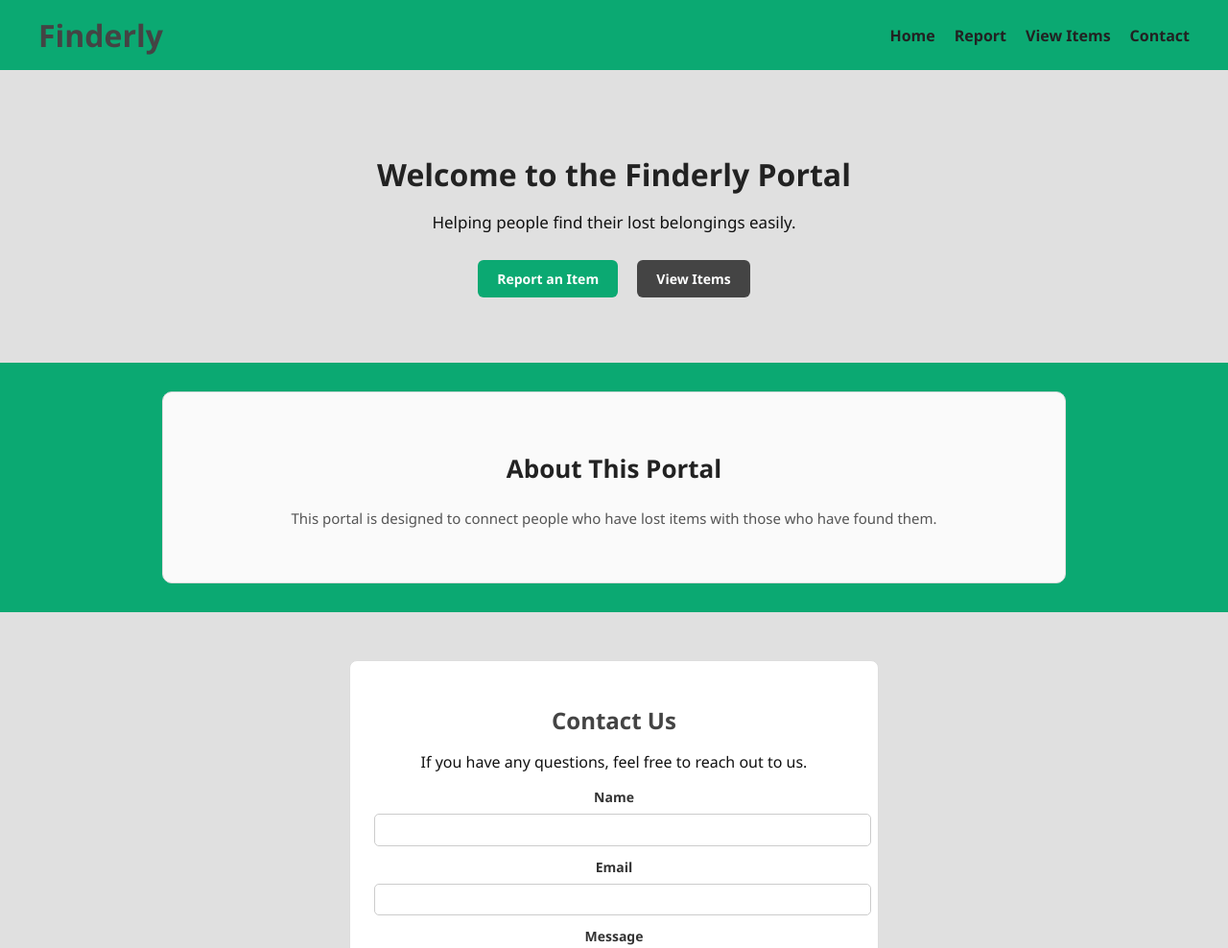
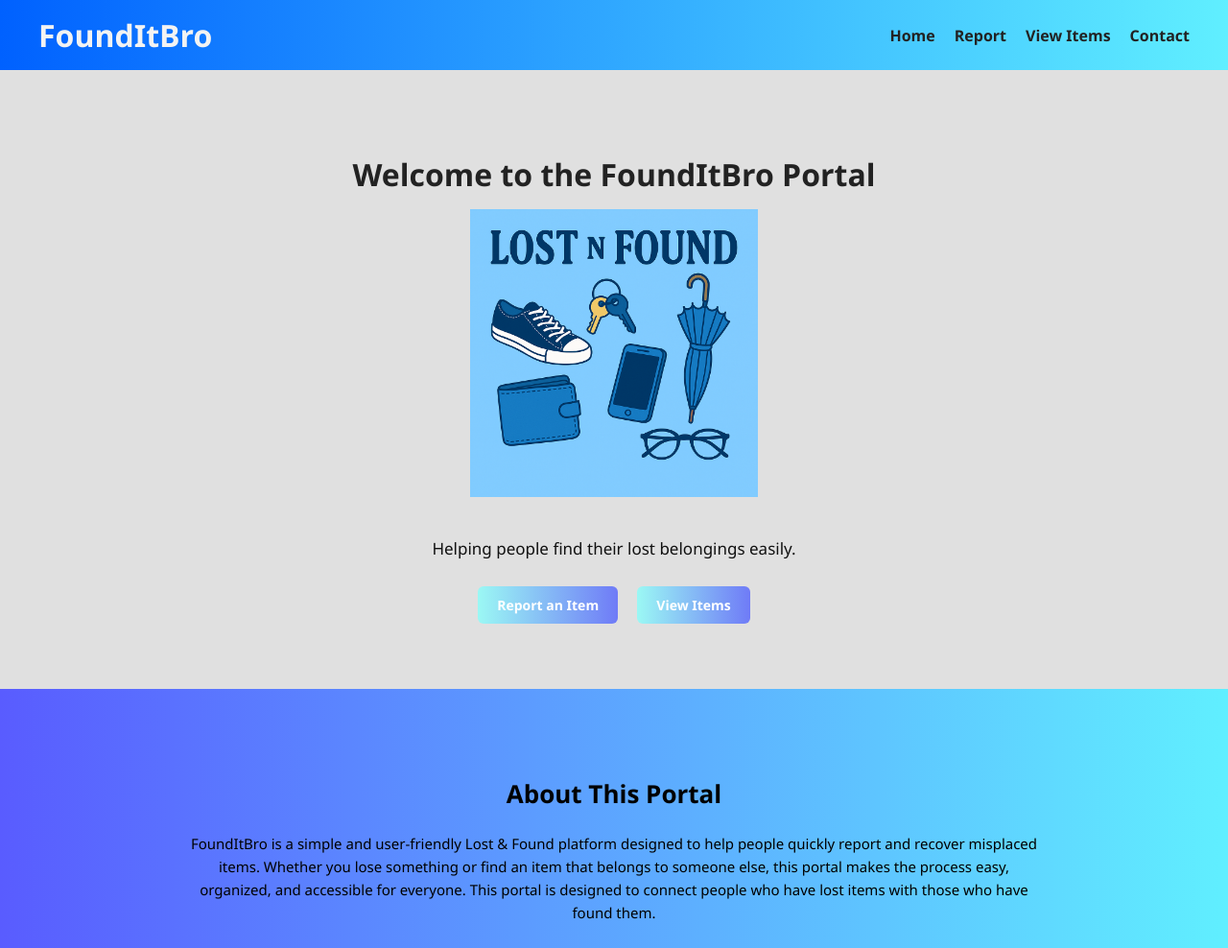
Before and after one commit to AAKASHRAO2005/Losty, a plain HTML site: page index.html in a window 1280 px wide. Shown: the top 988 px of the page at 96% size. Drawn offline with Linux system fonts and the light colour scheme.

Commit message:
completed

```diff
--- a/index.html
+++ b/index.html
@@ -3,7 +3,7 @@
 <head>
   <meta charset="UTF-8">
   <meta name="viewport" content="width=device-width, initial-scale=1.0">
-  <title>Finderly - Lost & Found</title>
+  <title>FoundItBro - Lost & Found</title>
   <link rel="stylesheet" href="style.css">
 
 </head>
@@ -11,7 +11,7 @@
 
   <!-- Header -->
  <header>
-  <div class="logo">Finderly</div>
+  <div href="#" onclick="showPage('home')" class = "logo">FoundItBro</div>
 
   <div class="hamburger" onclick="toggleMenu()">
     <span></span>
@@ -32,12 +32,15 @@
   <!-- Home Section -->
   <section id="home" class="active">
     <div class="hero">
-      <h2>Welcome to the Finderly Portal</h2>
+     <!-- <div class="lost"><img src="Losty.png" alt=""></div> -->
+      <h2>Welcome to the FoundItBro Portal</h2>
+       <img src="Losty3.png" alt="">
       <p>Helping people find their lost belongings easily.</p>
       <a href="#" onclick="showPage('report-choice')" class="btn primary-btn">Report an Item</a>
       <a href="#" onclick="showPage('view-items')" class="btn">View Items</a>
     </div>
-    <div class="about"><h2>About This Portal</h2><p>This portal is designed to connect people who have lost items with those who have found them.</p></div>
+    <div class="about"><h2>About This Portal</h2><p>FoundItBro is a simple and user-friendly Lost & Found platform designed to help people quickly report and recover misplaced items. Whether you lose something or find an item that belongs to someone else, this portal makes the process easy, organized, and accessible for everyone.
+    This portal is designed to connect people who have lost items with those who have found them.</p></div>
     <div id="contact" class="contact-section">
       <div class="contact-container">
         <h2>Contact Us</h2>
@@ -163,7 +166,7 @@
     </div>
   </div>
 
-  <footer><p>&copy; 2025 Finderly | Built with ❤️ by Akash</p></footer>
+  <footer><p>&copy; 2025 FoundItBro | Built with ❤️ by Akash</p></footer>
 
 
 </body>
--- a/style.css
+++ b/style.css
@@ -3,9 +3,9 @@ body {
   font-family: 'Segoe UI', Tahoma, Geneva, Verdana, sans-serif;
   margin: 0;
   padding: 0;
-  background:  #0ba972;;/* light background */
+  background: linear-gradient(to right, #595cff, #60efff);/* light background */
 /*background: #1cd13d;*//* light background */
-  color: #333; /* dark gray text */
+  color: #333;
 }
 
 /* Sections (SPA style) */
@@ -14,15 +14,25 @@ section {
 }
 section.active {
   display: block;
+  margin-bottom: \100px;
 }
-
+/* .lost {
+  display: flex;
+  justify-content: center;
+  align-items: center;
+  width: 100vw;
+  background :transparent;
+  padding: 50px;
+} */
 /* Header */
 header {
   display: flex;
   justify-content: space-between;
   align-items: center;
   padding: 15px 40px;
-  background-color: #0ba972;
+  /* background-color: #0ba972; */
+  background: linear-gradient(to right, #0061ff, #60efff);
+
   color: #222;
   position: relative;
 }
@@ -31,7 +41,8 @@ header .logo {
   font-size: 32px;
   font-weight: bold;
   text-decoration: none;
-  color: #444;
+  color: #f3f3f3;
+  cursor: pointer;
 }
 
 header nav {
@@ -45,6 +56,9 @@ header nav a {
   font-weight: 600;
 }
 
+#nav-menu a:hover{
+  color: #FAFAFA;
+}
 /* ---------------- HAMBURGER ---------------- */
 .hamburger {
   display: none;
@@ -67,7 +81,7 @@ header nav a {
   header nav {
     display: none !important;
     flex-direction: column;
-    background: #0ba972;
+     background: linear-gradient(to right, #0061ff, #60efff);
     width: 100%;
     position: absolute;
     top: 60px;
@@ -96,6 +110,11 @@ header nav a {
   color: #111;
 }
 
+.hero img{
+  width: 300px;
+  margin-bottom: 20px;
+}
+
 .hero h2 {
   font-size: 32px;
   margin-bottom: 15px;
@@ -105,13 +124,15 @@ header nav a {
 .hero p {
   font-size: 17px;
   margin-bottom: 20px;
+  font-weight: 500;
 }
 
 .btn {
   display: inline-block;
   padding: 10px 20px;
   margin: 8px;
-  background-color: #444; /* dark gray accent */
+ background: linear-gradient(to right, #9bf8f4, #6f7bf7);
+   /* dark gray accent */
   color: #fff;
   text-decoration: none;
   border-radius: 6px;
@@ -121,32 +142,35 @@ header nav a {
   transition: 0.2s;
 }
 
-.primary-btn {
-  background-color: #0ba972; /* darker gray accent */
-}
+/* .primary-btn {
+   background: linear-gradient(to right, #b597f6, #96c6ea);/* darker gray accent
+} */
 
-.btn:hover {
-  background-color: #000; /* black hover */
+.hero a:hover {
+  background: linear-gradient(to right, #6f7bf7, #9bf8f4);
 }
 
 /* About Section */
 .about {
   padding: 40px 20px;
+  width: 90%;
   text-align: center;
-  background-color: #FAFAFA; /* neutral white */
+  font-weight: 500;
+  background-color:linear-gradient(to right, #9bf8f4, #6f7bf7);/* neutral white */
   margin: 30px auto;
   border-radius: 10px;
   max-width: 900px;
-  border: 1px solid #DDD; /* light gray border */
+   /* light gray border */
 }
 
 .about h2 {
   font-size: 26px;
-  color: #222;
+  color: black;
+  font: weight 900%;
 }
 
 .about p {
-  color: #555;
+  color: black;
   font-size: 15px;
   line-height: 1.6;
 }
@@ -214,7 +238,7 @@ button:hover {
 
 /* Footer */
 footer {
-  background: #E0E0E0;
+  background:linear-gradient(to right, #595cff, #60efff);
   color: #222;
   text-align: center;
   padding: 15px;
@@ -286,7 +310,7 @@ footer {
 .contact-container {
   max-width: 500px;
   margin: 0 auto;
-  background: #fff;
+  background: linear-gradient(to right, #6f7bf7, #9bf8f4);
   padding: 25px;
   border-radius: 8px;
   border: 1px solid #DDD;
```
Also changed, not shown: Losty.png (added), Losty3.png (added), 1 other file.
